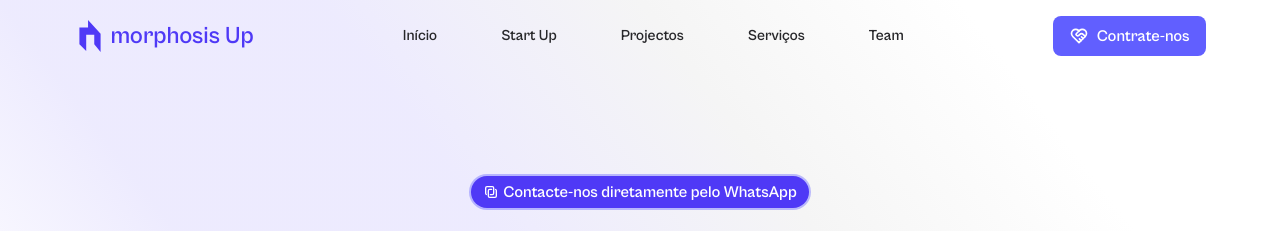
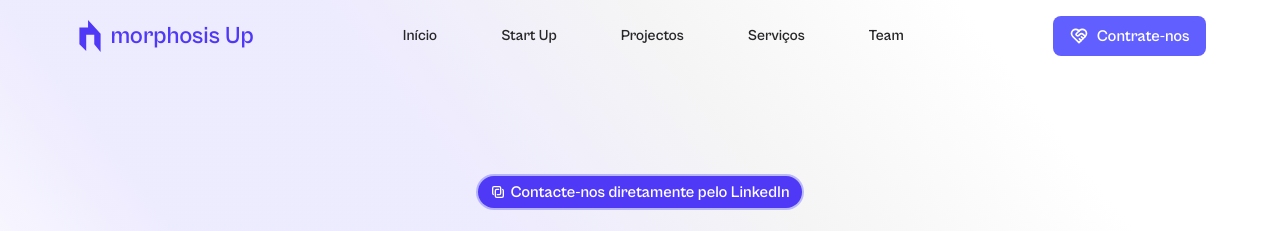
Before and after one commit to morphosiss/morphosisUp, a Next.js app: page / in a window 1280 px wide. Shown: the top 231 px of the page. Built offline with nearby package versions, Linux system fonts and the light colour scheme.

Commit message:
Adicionado Menu Suspenso

```diff
--- a/src/app/components/Home/Header.tsx
+++ b/src/app/components/Home/Header.tsx
@@ -2,12 +2,17 @@ import data from "../data";
 import InfiniteScroll from "./Trends";
 import Navbar from "./HeaderComponents/Navbar";
 import Banner from "./HeaderComponents/Banner";
+import React from "react";
 
-const Header = () => {
+const Header: React.FC<{
+  setShowMenu: React.Dispatch<React.SetStateAction<string>>;
+}> = ({
+  setShowMenu
+}) => {
   return (
     <header className="py-4 back  relative">
       <div className="absolute bottom-0 left-0 right-0 w-full h-80 bg-gradient bg-gradient-to-b from-transparent to-white"></div>
-      <Navbar />
+      <Navbar setShowMenu={setShowMenu} />
       <Banner />
       <section className="z-20 relative w-full left-0 right-0 flex items-start mt-14 gap-10">
         <InfiniteScroll cardData={data} />
--- a/src/app/components/Home/HeaderComponents/Banner.tsx
+++ b/src/app/components/Home/HeaderComponents/Banner.tsx
@@ -14,7 +14,11 @@ const Banner = () => {
   return (
     <section className="pot:pt-40 pt-32 relative">
       <div className="max-w-6xl px-5 w-full m-auto text-center">
-        <button className="font-semibold flex items-center m-auto justify-center gap-1 px-3 py-1 mb-4 ring-2 ring-indigo-500/40 rounded-full bg-indigo-600 text-white">
+        <Link
+          target="_blank"
+          href={"https://www.linkedin.com/company/morphosis-start-up"}
+          className="font-semibold inline-flex items-center m-auto justify-center gap-1 px-3 py-1 mb-4 ring-2 ring-indigo-500/40 rounded-full bg-indigo-600 text-white"
+        >
           <svg
             xmlns="http://www.w3.org/2000/svg"
             viewBox="0 0 24 24"
@@ -29,8 +33,8 @@ const Banner = () => {
             <path d="M19 8.268a2 2 0 0 1 1 1.732v8a2 2 0 0 1 -2 2h-8a2 2 0 0 1 -2 -2v-8a2 2 0 0 1 2 -2h3" />
             <path d="M5 15.734a2 2 0 0 1 -1 -1.734v-8a2 2 0 0 1 2 -2h8a2 2 0 0 1 2 2v8a2 2 0 0 1 -2 2h-3" />
           </svg>
-          Contacte-nos diretamente pelo WhatsApp
-        </button>
+          Contacte-nos diretamente pelo LinkedIn
+        </Link>
         <h1 className="det:text-[5rem] ret:text-5xl smaller:text-4xl text-4xl pot:text-7xl font-bold det:font-extrabold leading-none">
           Transformando <span className="text-indigo-500">tecnologia</span> em{" "}
           <span className="text-indigo-500">soluções ágeis</span> e eficientes!
--- a/src/app/components/Home/HeaderComponents/Navbar.tsx
+++ b/src/app/components/Home/HeaderComponents/Navbar.tsx
@@ -1,9 +1,12 @@
 "use client";
 
 import Link from "next/link";
-import { useEffect, useState } from "react";
+import React, { useEffect, useState } from "react";
+import scrollToElement from "./ScrollToElement";
 
-const Navbar = () => {
+const Navbar: React.FC<{
+  setShowMenu: React.Dispatch<React.SetStateAction<string>>;
+}> = ({ setShowMenu }) => {
   const [scrollY, setScrollY] = useState<boolean>(false);
 
   useEffect(() => {
@@ -24,14 +27,7 @@ const Navbar = () => {
     };
   }, []);
 
-  const scrollToElement = (elementId: string, offset: number) => {
-    const element = document.getElementById(elementId);
-    if (element) {
-      const yOffset = offset;
-      const y = element.getBoundingClientRect().top + window.scrollY + yOffset;
-      window.scrollTo({ top: y, behavior: "smooth" });
-    }
-  };
+
 
   return (
     <nav
@@ -113,7 +109,10 @@ const Navbar = () => {
           </svg>
           Contrate-nos
         </Link>
-        <button className="text-indigo-600 pot:hidden inline-flex transition-all hover:text-indigo-500">
+        <button
+          onClick={() => setShowMenu("on")}
+          className="text-indigo-600 pot:hidden inline-flex transition-all hover:text-indigo-500"
+        >
           <svg
             xmlns="http://www.w3.org/2000/svg"
             width="24"
--- /dev/null
+++ b/src/app/components/Home/HeaderComponents/ScrollToElement.tsx
@@ -0,0 +1,10 @@
+const scrollToElement = (elementId: string, offset: number) => {
+  const element = document.getElementById(elementId);
+  if (element) {
+    const yOffset = offset;
+    const y = element.getBoundingClientRect().top + window.scrollY + yOffset;
+    window.scrollTo({ top: y, behavior: "smooth" });
+  }
+};
+
+export default scrollToElement;
--- a/src/app/globals.css
+++ b/src/app/globals.css
@@ -25,6 +25,39 @@
 
 button {
   outline: none;
+  cursor: pointer;
+}
+
+.hideCard {
+  transform: translateX(-100%);
+}
+
+.onCard {
+  transform: translateX(-100%);
+  animation: onCard 0.5s forwards;
+}
+
+.offCard {
+  transform: translateX(0);
+  animation: offCard 0.5s forwards;
+}
+
+@keyframes onCard {
+  0% {
+    transform: translateX(-100%);
+  }
+  100% {
+    transform: translateX(0);
+  }
+}
+
+@keyframes offCard {
+  0% {
+    transform: translateX(0);
+  }
+  100% {
+    transform: translateX(-100%);
+  }
 }
 
 .animate-infinite-scroll {
--- a/src/app/page.tsx
+++ b/src/app/page.tsx
@@ -1,12 +1,97 @@
+"use client";
+
 import Link from "next/link";
 import Header from "./components/Home/Header";
 import Projects from "./components/Home/MainComponents/Projects";
 import Services from "./components/Home/MainComponents/Services";
+import { useEffect, useState } from "react";
+import scrollToElement from "./components/Home/HeaderComponents/ScrollToElement";
 
 export default function Home() {
+  const [showMenu, setShowMenu] = useState<string>("hide");
+
+  useEffect(() => {
+    if (showMenu === "on") document.body.style.overflow = "hidden";
+    else document.body.style.overflow = "auto";
+  }, [showMenu]);
+
   return (
-    <div id="init">
-      <Header />
+    <div id="init" className="relative">
+      <aside
+        className={`fixed ${showMenu === "off" && "offCard"} ${
+          showMenu === "hide" && "hideCard"
+        } ${
+          showMenu === "on" && "onCard"
+        }  top-0 left-0 right-0 bottom-0 z-[60] bg-[rgba(206,206,206,0.58)] flex flex-col justify-center backdrop-blur-2xl w-full h-dvh`}
+      >
+        <div className="flex px-5 py-7 h-full relative items-center justify-center gap-5 flex-col">
+          <button
+            onClick={() => setShowMenu("off")}
+            className="absolute transition-all hover:bg-indigo-700 top-5 ring-0 px-4 py-1 z-50 rounded-full left-1/2 -translate-x-1/2 bg-indigo-500 text-white font-semibold"
+          >
+            Cancelar
+          </button>
+          <span>
+            <svg
+              className=" size-8 text-indigo-600"
+              viewBox="0 0 92 139"
+              fill="currentColor"
+              xmlns="http://www.w3.org/2000/svg"
+            >
+              <path
+                d="M0 33V105.5L29.5 135V64.5H64.5V105.5L92 138.5V59.5L37.5 0V33H0Z"
+                fill="currentColor"
+              />
+            </svg>
+          </span>
+          <button
+            onClick={() => {
+              setShowMenu("off");
+              scrollToElement("init", -20);
+            }}
+            className="w-full transition-all hover:text-indigo-600 text-lg gap-2 justify-center font-medium flex items-end "
+          >
+            Início
+          </button>
+          <button
+            onClick={() => {
+              setShowMenu("off");
+              scrollToElement("banner", -20);
+            }}
+            className="w-full transition-all hover:text-indigo-600 text-lg gap-1 justify-center font-medium flex items-end "
+          >
+            Start Up
+          </button>
+          <button
+            onClick={() => {
+              setShowMenu("off");
+              scrollToElement("projects", -150);
+            }}
+            className="w-full transition-all hover:text-indigo-600 text-lg gap-1 justify-center font-medium flex items-end "
+          >
+            Projectos
+          </button>
+          <button
+            onClick={() => {
+              setShowMenu("off");
+              scrollToElement("services", -60);
+            }}
+            className="w-full transition-all hover:text-indigo-600 text-lg gap-1 justify-center font-medium flex items-end "
+          >
+            Serviços
+          </button>
+          <button
+            onClick={() => {
+              setShowMenu("off");
+              scrollToElement("team", -150);
+            }}
+            className="w-full transition-all hover:text-indigo-600 text-lg gap-1 justify-center font-medium flex items-end "
+          >
+            Team
+          </button>
+        </div>
+      </aside>
+      <Header setShowMenu={setShowMenu} />
       <main className="w-full">
         <Projects />
         <Services />
```
